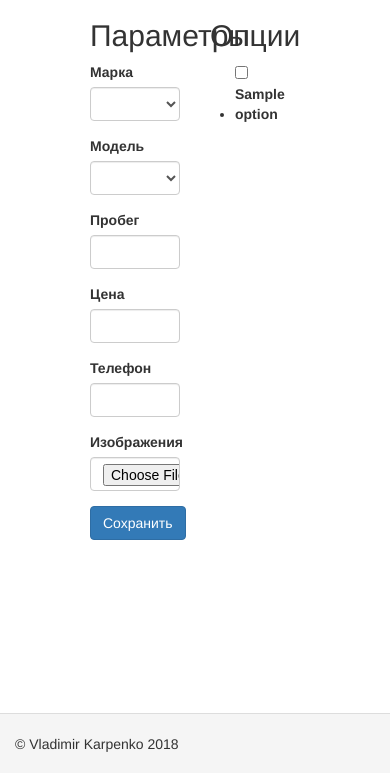
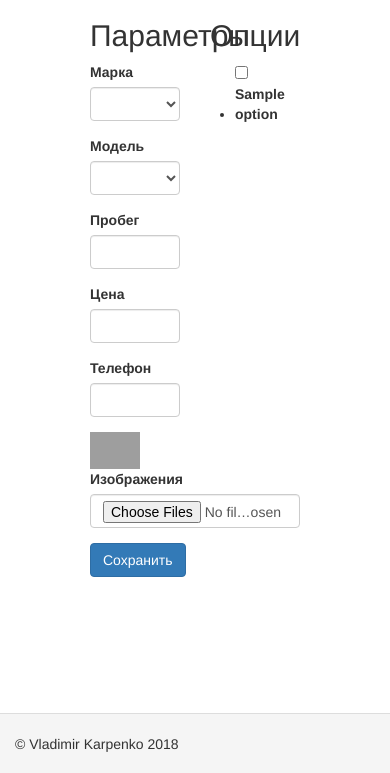
Before and after one commit to PHProger/Almost-avito, a Yii app: template views/car/form.php in a window 390 px wide. Shown: the part 71-844 px from the top of the page. Run offline with PHP 8.4 and a stand-in for Yii, Linux system fonts and the light colour scheme; the template is opened without the code that fills it: most values are stand-ins (such as "Sample title", 1, 10 or a date in 2020); form fields are guessed from the names that the template uses; data that the repository does not hold is empty; some libraries are stand-ins or nearby versions; grey boxes are pictures that could not be loaded.

Commit message:
Updated car form"

```diff
--- a/views/car/form.php
+++ b/views/car/form.php
@@ -24,13 +24,6 @@ $this->title = $car->model ? "Редактирование " . $car->model->bran
                     <?= $form->field($car, 'mileage')->label("Пробег")?>
                     <?= $form->field($car, 'price')->label("Цена")?>
                     <?= $form->field($car, 'phone')->label("Телефон")?>
-                    <!-- <div class="form-group">
-                        <label for="images">Изображения</label>
-                        <input type="file" class="form-control" id="images" name="Cars[images][]" multiple >
-                    </div> -->
-                    <?= $form->field(new Images(), 'full[]')->fileInput(['multiple' => true, 'accept' => 'image/*'])->label("Изображения")?>
-
-                    <button type="submit" class="btn btn-primary">Сохранить</button>
         </div>
         <div class="col-xs-4">
                     <h2>Опции</h2>
@@ -49,5 +42,20 @@ $this->title = $car->model ? "Редактирование " . $car->model->bran
                     </ul>
         </div>
     </div>
+    <div class="row">
+        <div class="col-xs-8 col-xs-offset-2">
+            <div class="row">
+                <?php foreach($car->images as $image):?>
+                    <div class="col-xs-4">
+                    <img src="<?=$image->small?>" alt="" class="img-responsive">
+                    </div>
+                <?php endforeach;?>
+                </div>
+            </div>
+        <div class="col-xs-8 col-xs-offset-2">
+            <?= $form->field(new Images(), 'full[]')->fileInput(['multiple' => true, 'accept' => 'image/*'])->label("Изображения")?>
+            <button type="submit" class="btn btn-primary">Сохранить</button>
+        </div>
+    </div>
     <?php ActiveForm::end()?>
 </div>
```
Also changed, not shown: web/images/full/10_aad3.jpg (deleted), web/images/medium/10_aad3.jpg (deleted), web/images/small/10_aad3.jpg (deleted).
